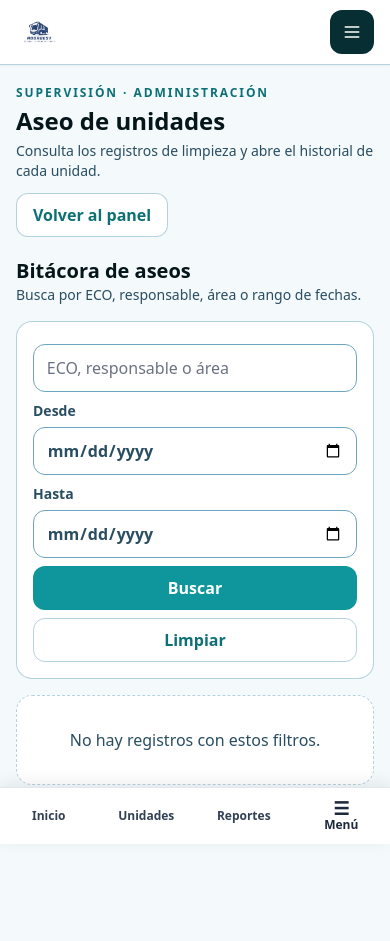
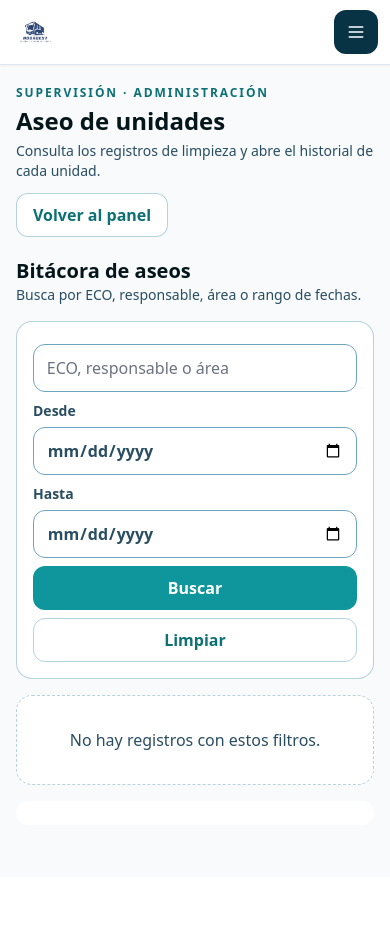
Before and after one commit to DI3G0180/RODAGEST, a Laravel app: page /aseos in a window 390 px wide. After the commit the page ends 785 px from the top, so only its background shows below. Run offline with Laravel 12, Linux system fonts and the light colour scheme; a user stored in the database is signed in; data comes from the database, SQL or seed files in the repository; data that the repository does not hold is empty; style sheets or scripts are compiled from the project's sources.

Commit message:
style: limpiar header admin, quitar barra inferior y mejorar responsividad APK

```diff
--- a/resources/views/dashboard/admin.blade.php
+++ b/resources/views/dashboard/admin.blade.php
@@ -1,4 +1,4 @@
-<section class="grid grid-cols-2 items-stretch gap-2.5 sm:gap-4 md:grid-cols-4">
+<section class="grid grid-cols-2 items-stretch gap-3 sm:gap-5 lg:grid-cols-4">
             @foreach([['Unidades',$kpis['unidades'],'Flota registrada'],['Empleados activos',$kpis['empleados'],'Personal vigente'],['Inspecciones de hoy',$kpis['inspeccionesHoy'],'Actividad de hoy'],['Aseos completados hoy',$kpis['aseosHoy'],'Servicios completados']] as [$label,$value,$context])
                 @php($metricUrl = match($label) { 'Unidades' => route('unidades.index', [], false), 'Empleados activos' => route('empleados.index', [], false), 'Inspecciones de hoy' => route('inspecciones.index', [], false), default => route('aseos.index', [], false) })
                 <a href="{{ $metricUrl }}" class="flex h-full min-h-36 flex-col justify-between rounded-2xl border border-[#6DA5C0]/50 border-t-4 border-t-[#0C7075] bg-white p-3 shadow-sm transition hover:shadow-md sm:min-h-40 sm:p-5"><div><p class="text-xs font-bold uppercase tracking-wider text-[#294D61]">{{ $label }}</p><p class="my-2 text-3xl font-extrabold text-[#05161A] sm:text-4xl">{{ $value }}</p></div><div class="flex items-center justify-between gap-2 border-t border-[#6DA5C0]/25 pt-2 text-xs text-[#294D61] sm:pt-3"><span>{{ $context }}</span><span class="shrink-0 font-bold text-[#0C7075]">Abrir →</span></div></a>
--- a/resources/views/dashboard/inspector.blade.php
+++ b/resources/views/dashboard/inspector.blade.php
@@ -1,2 +1,2 @@
-<section class="grid grid-cols-2 gap-2.5 sm:gap-4 md:grid-cols-3"><a href="{{ route('inspecciones.index', [], false) }}" class="metric"><div><span>Inspecciones de hoy</span><b>{{ $kpis['inspeccionesHoy'] }}</b></div><div class="metric-footer"><span>Actividad de hoy</span><span class="font-bold text-[#0C7075]">Ver →</span></div></a><a href="{{ route('inspecciones.index', ['estado'=>'pendiente'], false) }}" class="metric"><div><span>Pendientes</span><b>{{ $kpis['inspeccionesPendientes'] }}</b></div><div class="metric-footer"><span>Requieren seguimiento</span><span class="font-bold text-[#0C7075]">Ver →</span></div></a><a href="{{ route('inspecciones.index', ['prioridad'=>'critica'], false) }}" class="metric col-span-2 md:col-span-1"><div><span>Fallas críticas abiertas</span><b>{{ $kpis['inspeccionesCriticas'] }}</b></div><div class="metric-footer"><span>Prioridad inmediata</span><span class="font-bold text-[#0C7075]">Ver →</span></div></a></section>
+<section class="grid grid-cols-2 gap-3 sm:gap-5 lg:grid-cols-3"><a href="{{ route('inspecciones.index', [], false) }}" class="metric"><div><span>Inspecciones de hoy</span><b>{{ $kpis['inspeccionesHoy'] }}</b></div><div class="metric-footer"><span>Actividad de hoy</span><span class="font-bold text-[#0C7075]">Ver →</span></div></a><a href="{{ route('inspecciones.index', ['estado'=>'pendiente'], false) }}" class="metric"><div><span>Pendientes</span><b>{{ $kpis['inspeccionesPendientes'] }}</b></div><div class="metric-footer"><span>Requieren seguimiento</span><span class="font-bold text-[#0C7075]">Ver →</span></div></a><a href="{{ route('inspecciones.index', ['prioridad'=>'critica'], false) }}" class="metric col-span-2 lg:col-span-1"><div><span>Fallas críticas abiertas</span><b>{{ $kpis['inspeccionesCriticas'] }}</b></div><div class="metric-footer"><span>Prioridad inmediata</span><span class="font-bold text-[#0C7075]">Ver →</span></div></a></section>
         <details class="group rounded-2xl border border-[#6DA5C0]/50 bg-white p-4 sm:p-5"><summary class="flex min-h-11 cursor-pointer list-none items-center justify-between gap-3 font-bold"><span>Inspecciones recientes</span><span class="text-sm font-semibold text-[#0C7075] group-open:rotate-180">⌄</span></summary><div class="mt-3 grid grid-cols-1 gap-3 md:grid-cols-2 lg:grid-cols-3">@forelse($inspecciones as $inspeccion)<article class="min-w-0 rounded-xl border border-slate-200 p-3"><div class="flex items-start justify-between gap-2">@if($inspeccion->unidad)<a class="font-extrabold text-[#0C7075]" href="{{ route('unidades.show', [$inspeccion->unidad->id], false) }}">{{ $inspeccion->unidad->economico }}</a>@else<span class="font-extrabold">Unidad no disponible</span>@endif<span class="rounded-full bg-amber-100 px-2.5 py-1 text-xs font-bold text-amber-900">{{ ucfirst(str_replace('_',' ',$inspeccion->estado)) }}</span></div><p class="mt-2 text-sm font-semibold">{{ $inspeccion->tipo_dano }}</p><time class="mt-1 block text-xs text-[#294D61]">{{ $inspeccion->fecha_reporte?->format('d/m/Y H:i') }}</time></article>@empty<div class="rounded-xl bg-[#F4F9FB] p-4 text-sm text-[#294D61] md:col-span-2 lg:col-span-3">No hay inspecciones recientes.</div>@endforelse</div></details>
--- a/resources/views/dashboard/limpieza.blade.php
+++ b/resources/views/dashboard/limpieza.blade.php
@@ -1,4 +1,4 @@
-<section class="grid grid-cols-2 gap-2.5 sm:gap-4 md:grid-cols-3">
+<section class="grid grid-cols-2 gap-3 sm:gap-5 lg:grid-cols-3">
     <a href="#aseo-rapido" class="metric"><div><span>Aseos completados hoy</span><b>{{ $kpis['aseosHoy'] }}</b></div><div class="metric-footer"><span>Servicios completados</span><span class="font-bold text-[#0C7075]">Ver →</span></div></a>
     <a href="{{ route('aseos.index', [], false) }}" class="metric"><div><span>Pendientes o en proceso</span><b>{{ $kpis['aseosPendientes'] }}</b></div><div class="metric-footer"><span>Unidades por atender</span><span class="font-bold text-[#0C7075]">Ver →</span></div></a>
     <a href="{{ route('quejas.index', [], false) }}" class="metric"><div><span>Reportes por atender</span><b>{{ $kpis['reportesLimpiezaPendientes'] }}</b></div><div class="metric-footer"><span>Incidencias de limpieza</span><span class="font-bold text-[#0C7075]">Ver →</span></div></a>
--- a/resources/views/dashboard/operador.blade.php
+++ b/resources/views/dashboard/operador.blade.php
@@ -1,4 +1,4 @@
-<section class="grid grid-cols-2 gap-2.5 sm:gap-4 md:grid-cols-4">@if($unidadAsignada)<a href="{{ route('unidades.show', [$unidadAsignada->id], false) }}" class="metric"><div><span>Mi unidad</span><b>{{ $unidadAsignada->economico }}</b></div><div class="metric-footer"><span>Unidad asignada</span><span class="font-bold text-[#0C7075]">Abrir →</span></div></a>@else<article class="metric"><div><span>Mi unidad</span><b>—</b></div><p class="metric-footer">Unidad no asignada</p></article>@endif<a href="#turno-operador" class="metric"><div><span>Recorridos de hoy</span><b>{{ $kpis['recorridosHoy'] }}</b></div><div class="metric-footer"><span>Actividad de hoy</span><span class="font-bold text-[#0C7075]">Turno →</span></div></a><a href="{{ route('quejas.index', [], false) }}" class="metric"><div><span>Mis reportes</span><b>{{ $kpis['reportesOperador'] }}</b></div><div class="metric-footer"><span>Reportes registrados</span><span class="font-bold text-[#0C7075]">Ver →</span></div></a><a href="{{ route('quejas.index', ['estado'=>'pendiente'], false) }}" class="metric"><div><span>Reportes pendientes</span><b>{{ $kpis['reportesPendientesOperador'] }}</b></div><div class="metric-footer"><span>Requieren seguimiento</span><span class="font-bold text-[#0C7075]">Ver →</span></div></a></section>
+<section class="grid grid-cols-2 gap-3 sm:gap-5 lg:grid-cols-4">@if($unidadAsignada)<a href="{{ route('unidades.show', [$unidadAsignada->id], false) }}" class="metric"><div><span>Mi unidad</span><b>{{ $unidadAsignada->economico }}</b></div><div class="metric-footer"><span>Unidad asignada</span><span class="font-bold text-[#0C7075]">Abrir →</span></div></a>@else<article class="metric"><div><span>Mi unidad</span><b>—</b></div><p class="metric-footer">Unidad no asignada</p></article>@endif<a href="#turno-operador" class="metric"><div><span>Recorridos de hoy</span><b>{{ $kpis['recorridosHoy'] }}</b></div><div class="metric-footer"><span>Actividad de hoy</span><span class="font-bold text-[#0C7075]">Turno →</span></div></a><a href="{{ route('quejas.index', [], false) }}" class="metric"><div><span>Mis reportes</span><b>{{ $kpis['reportesOperador'] }}</b></div><div class="metric-footer"><span>Reportes registrados</span><span class="font-bold text-[#0C7075]">Ver →</span></div></a><a href="{{ route('quejas.index', ['estado'=>'pendiente'], false) }}" class="metric"><div><span>Reportes pendientes</span><b>{{ $kpis['reportesPendientesOperador'] }}</b></div><div class="metric-footer"><span>Requieren seguimiento</span><span class="font-bold text-[#0C7075]">Ver →</span></div></a></section>
         <section class="rounded-2xl border border-[#6DA5C0]/50 bg-white p-5 sm:p-6"><h2 class="font-bold">Mi unidad asignada</h2>@if($unidadAsignada)<div class="mt-3 grid grid-cols-2 gap-3">@foreach([['Económico',$unidadAsignada->economico],['Odómetro',$unidadAsignada->odometro]] as [$label,$value])<div class="rounded-xl bg-[#F4F9FB] p-3"><small class="text-[#294D61]">{{ $label }}</small><p class="font-bold text-[#0C7075]">{{ $value ?: '—' }}</p></div>@endforeach</div><a href="{{ route('unidades.show', [$unidadAsignada->id], false) }}" class="mt-4 inline-flex min-h-11 items-center rounded-lg bg-[#F4F9FB] px-4 font-bold text-[#0C7075]">Abrir ficha de la unidad →</a>@else<p class="mt-2 text-[#294D61]">No hay una unidad asignada.</p>@endif</section>
         <section id="turno-operador" class="rounded-2xl border border-[#6DA5C0]/50 bg-white p-5 sm:p-6">
             <div class="flex flex-wrap items-start justify-between gap-3">
--- a/resources/views/layouts/app.blade.php
+++ b/resources/views/layouts/app.blade.php
@@ -9,7 +9,7 @@
     @vite(['resources/css/app.css', 'resources/js/app.js'])
     <style>h1,h2{color:#05161A}thead{background:#072E33!important;color:#fff!important}thead th{color:#fff!important}</style>
 </head>
-<body class="min-h-screen overflow-x-hidden bg-[#F4F9FB] font-sans text-[#05161A] antialiased">
+<body class="min-h-screen overflow-x-hidden bg-[#F8FAFC] font-sans text-[#083344] antialiased">
     @include('partials.role-menu')
     @if(session('success') || session('error') || (session('status') && !in_array(session('status'), ['two-factor-enabled', 'two-factor-disabled', 'profile-updated', 'password-updated', 'verification-link-sent'], true)))
         <div class="mx-auto w-full max-w-7xl space-y-2 px-4 pt-3 sm:px-6" aria-live="polite">
@@ -18,7 +18,7 @@
             @if(session('error'))<div x-data="{ visible: true }" x-show="visible" x-transition.opacity x-init="setTimeout(() => visible = false, 6000)" class="flash-message rounded-xl border border-red-200 bg-red-50 p-3 text-sm font-medium text-red-800" role="alert">{{ session('error') }}</div>@endif
         </div>
     @endif
-    <main class="min-w-0 overflow-x-hidden pb-24 md:pb-8">@yield('content')</main>
+    <main class="min-w-0 overflow-x-hidden pb-8">@yield('content')</main>
     @auth
         @php
             $mobileUser = auth()->user();
@@ -32,41 +32,28 @@
             ];
             $mobileGroups = $mobileGroupsByRole[$mobileRole] ?? ['Operación principal' => [['Panel principal','dashboard']]];
             $mobileGroups['Cuenta y seguridad'] = [['Mi perfil','profile.edit'],['Seguridad 2FA','2fa.setup']];
-            $mobileShortcuts = match ($mobileRole) {
-                'admin' => [['Inicio','dashboard',null],['Unidades','unidades.index',null],['Reportes','reportes.index',null]],
-                'inspector' => [['Inicio','dashboard',null],['Inspección','inspecciones.create',null],['Quejas','quejas.index',null]],
-                'operador' => [['Inicio','dashboard',null],['Turno','dashboard','#turno-operador'],['Reportes','quejas.index',null]],
-                'limpieza' => [['Inicio','dashboard',null],['Aseo rápido','dashboard','#aseo-rapido'],['Quejas','quejas.index',null]],
-                default => [['Inicio','dashboard',null],['Módulo','dashboard',null],['Reportes','quejas.index',null]],
-            };
         @endphp
 
-        <div id="mobile-nav-drawer" x-data="{ open: false }" @mobile-menu-state.window="open = $event.detail.open" @keydown.escape.window="window.toggleMobileMenu(false)" class="hidden md:hidden" aria-hidden="true" style="display:none; position:fixed; inset:0; z-index:99999;">
+        <div id="mobile-nav-drawer" x-data="{ open: false }" @mobile-menu-state.window="open = $event.detail.open" @keydown.escape.window="window.toggleMobileMenu(false)" class="hidden lg:hidden" aria-hidden="true" style="display:none; position:fixed; inset:0; z-index:99999;">
             <div onclick="window.toggleMobileMenu(false)" aria-label="Cerrar menú" style="position:fixed; inset:0; background:rgba(0,0,0,0.6); z-index:1;"></div>
             <aside role="dialog" aria-modal="true" aria-labelledby="mobile-nav-title" style="position:fixed; top:0; right:0; bottom:0; width:280px; max-width:85vw; background:#ffffff; z-index:2; overflow-y:auto; box-shadow:-12px 0 32px rgba(0,0,0,.28); display:flex; flex-direction:column;">
-                <div style="background:#8B1E32; color:#fff; padding:20px;">
-                    <div class="flex items-start justify-between gap-3"><div class="min-w-0"><h2 id="mobile-nav-title" class="break-words text-lg font-extrabold text-white">{{ $mobileUser->name }}</h2><span class="mt-1 inline-flex rounded-full bg-white/15 px-3 py-1 text-xs font-bold uppercase text-white">{{ $mobileRoleLabels[$mobileRole] ?? $mobileRole }}</span></div><button type="button" onclick="window.toggleMobileMenu(false)" class="inline-flex min-h-11 shrink-0 items-center rounded-lg bg-white px-3 text-sm font-bold text-[#8B1E32]">✕ Cerrar</button></div>
+                <div style="background:#083344; color:#fff; padding:20px;">
+                    <div class="flex items-start justify-between gap-3"><div class="min-w-0"><h2 id="mobile-nav-title" class="break-words text-lg font-extrabold text-white">{{ $mobileUser->name }}</h2><span class="mt-1 inline-flex rounded-full bg-[#0E7490] px-3 py-1 text-xs font-bold uppercase text-white">{{ $mobileRoleLabels[$mobileRole] ?? $mobileRole }}</span></div><button type="button" onclick="window.toggleMobileMenu(false)" class="inline-flex min-h-11 shrink-0 items-center rounded-lg bg-white px-3 text-sm font-bold text-[#083344]">✕ Cerrar</button></div>
                 </div>
                 <div style="flex:1 1 auto; overflow-y:auto; padding:12px 0;">
                     @foreach($mobileGroups as $groupLabel => $items)
                         <section class="border-b border-slate-100 py-2"><h3 class="px-4 py-2 text-xs font-extrabold uppercase tracking-wide text-slate-500">{{ $groupLabel }}</h3>
                             @foreach($items as [$label,$routeName])
                                 @php($mobileActive = request()->routeIs($routeName) || request()->routeIs($routeName.'.*'))
-                                <a href="{{ route($routeName, [], false) }}" @if($mobileActive) aria-current="page" @endif onclick="window.toggleMobileMenu(false)" class="block border-l-4 px-4 py-3 text-base font-medium {{ $mobileActive ? 'border-[#8B1E32] bg-rose-50 font-bold text-[#8B1E32]' : 'border-transparent text-slate-800 hover:bg-slate-50' }}">{{ $label }}</a>
+                                <a href="{{ route($routeName, [], false) }}" @if($mobileActive) aria-current="page" @endif onclick="window.toggleMobileMenu(false)" class="block border-l-4 px-4 py-3 text-base font-medium {{ $mobileActive ? 'border-[#0E7490] bg-cyan-50 font-bold text-[#0E7490]' : 'border-transparent text-[#083344] hover:bg-slate-100' }}">{{ $label }}</a>
                             @endforeach
                         </section>
                     @endforeach
                 </div>
-                <form method="POST" action="{{ route('logout', [], false) }}" class="shrink-0 border-t border-slate-200 bg-white p-4">@csrf<button class="min-h-12 w-full rounded-xl bg-[#072E33] px-4 py-3 text-base font-bold text-white">Cerrar sesión</button></form>
+                <form method="POST" action="{{ route('logout', [], false) }}" class="shrink-0 border-t border-slate-200 bg-white p-4">@csrf<button class="min-h-12 w-full rounded-xl bg-[#083344] px-4 py-3 text-base font-bold text-white">Cerrar sesión</button></form>
             </aside>
         </div>
 
-        <nav aria-label="Accesos rápidos" class="fixed inset-x-0 bottom-0 z-[9990] grid grid-cols-4 border-t border-slate-200 bg-white pb-[env(safe-area-inset-bottom)] shadow-[0_-4px_16px_rgba(15,23,42,.08)] md:hidden" style="position:fixed; bottom:0; left:0; right:0; z-index:9990;">
-            @foreach($mobileShortcuts as [$label,$routeName,$anchor])
-                <a href="{{ route($routeName, [], false) }}{{ $anchor ?? '' }}" class="flex min-h-14 flex-col items-center justify-center px-1 py-2 text-center text-xs font-semibold text-slate-700 hover:bg-slate-50"><span class="max-w-full truncate">{{ $label }}</span></a>
-            @endforeach
-            <button type="button" onclick="window.toggleMobileMenu(true)" aria-controls="mobile-nav-drawer" class="flex min-h-14 flex-col items-center justify-center px-1 py-2 text-xs font-bold text-slate-800 hover:bg-slate-50"><span aria-hidden="true" class="text-lg leading-none">☰</span><span>Menú</span></button>
-        </nav>
     @endauth
     <script>
         window.toggleMobileMenu = function (forceState) {
--- a/resources/views/partials/role-menu.blade.php
+++ b/resources/views/partials/role-menu.blade.php
@@ -24,7 +24,11 @@
         $navigationGroups = $groupsByRole[$role] ?? ['Operación principal' => [['Panel principal', 'dashboard']]];
         $navigationGroups['Cuenta y seguridad'] = [['Mi perfil', 'profile.edit'], ['Seguridad 2FA', '2fa.setup']];
         $desktopItems = collect($navigationGroups)->flatten(1);
-        $desktopLabels = ['Panel principal' => 'Panel', 'Reportes operativos' => 'Reportes', 'Quejas e incidencias' => 'Quejas', 'Seguridad 2FA' => '2FA'];
+        $desktopLabels = [
+            'Panel principal' => 'Panel', 'Aseos / Limpieza' => 'Limpieza', 'Reportes operativos' => 'Reportes',
+            'Quejas e incidencias' => 'Quejas', 'Personal' => 'Personal', 'Papelera' => 'Papelera',
+            'Mi perfil' => 'Perfil', 'Seguridad 2FA' => 'Seguridad',
+        ];
         $menuIcons = [
             'dashboard' => 'M3 10.5 12 3l9 7.5M5 9v11h5v-6h4v6h5V9',
             'unidades.index' => 'M3 16V6a2 2 0 0 1 2-2h11l5 5v7h-2m-14 0H3m4 0h8m-8 4a2 2 0 1 0 0-4 2 2 0 0 0 0 4m10 0a2 2 0 1 0 0-4 2 2 0 0 0 0 4M16 4v5h5',
@@ -40,28 +44,28 @@
         ];
     @endphp
 
-    <div class="sticky top-0 z-30 border-b border-[#6DA5C0]/50 bg-white shadow-sm">
-        <header class="mx-auto flex h-16 max-w-[1600px] items-center justify-between gap-3 px-4">
-            <a href="{{ route('dashboard', [], false) }}" aria-label="RODAGEST, panel principal" class="flex min-w-0 shrink-0 items-center gap-2 md:w-44">
+    <div class="sticky top-0 z-40 border-b border-slate-200 bg-white/95 shadow-sm backdrop-blur">
+        <header class="mx-auto flex h-16 max-w-[1600px] items-center justify-between gap-2 px-3 sm:px-4">
+            <a href="{{ route('dashboard', [], false) }}" aria-label="RODAGEST, panel principal" class="flex min-w-0 shrink-0 items-center gap-2 lg:w-auto 2xl:w-44">
                 <img src="/images/logo-rodagest.png" alt="RODAGEST" class="h-9 w-auto max-w-40 object-contain [mix-blend-mode:multiply]">
-                <span class="hidden truncate text-sm font-semibold text-[#294D61] lg:inline">Gestión de Flotas</span>
+                <span class="hidden truncate text-sm font-semibold text-[#083344] 2xl:inline">Gestión de Flotas</span>
             </a>
 
-            <nav aria-label="Navegación principal" class="hidden min-w-0 flex-1 items-center justify-center gap-1 overflow-x-auto whitespace-nowrap px-2 [scrollbar-width:none] [&::-webkit-scrollbar]:hidden md:flex">
+            <nav aria-label="Navegación principal" class="hidden min-w-0 flex-1 items-center justify-center gap-0.5 whitespace-nowrap px-1 lg:flex">
                 @foreach($desktopItems as [$label, $routeName])
                     @php($active = request()->routeIs($routeName) || request()->routeIs($routeName . '.*'))
-                    <a href="{{ route($routeName, [], false) }}" title="{{ $label }}" @if($active) aria-current="page" @endif class="shrink-0 rounded-full px-2.5 py-2 text-xs font-semibold transition lg:px-3 lg:text-sm {{ $active ? 'bg-[#0C7075] text-white' : 'text-[#05161A] hover:bg-[#6DA5C0]/20' }}">
-                        <span class="lg:hidden">{{ $desktopLabels[$label] ?? $label }}</span><span class="hidden lg:inline">{{ $label }}</span>
+                    <a href="{{ route($routeName, [], false) }}" title="{{ $label }}" @if($active) aria-current="page" @endif class="shrink-0 rounded-full px-1.5 py-1.5 text-[11px] font-semibold transition xl:px-2 xl:text-xs 2xl:px-2.5 2xl:text-sm {{ $active ? 'bg-[#0E7490] text-white' : 'text-[#083344] hover:bg-cyan-50' }}">
+                        <span>{{ $desktopLabels[$label] ?? $label }}</span>
                     </a>
                 @endforeach
             </nav>
 
-            <div class="hidden shrink-0 items-center gap-3 md:flex">
-                <div class="max-w-40 text-right"><b class="block truncate text-sm text-[#05161A]">{{ $user->name }}</b><span class="text-[10px] font-bold uppercase tracking-wide text-[#0C7075]">{{ $roleLabels[$role] ?? $role }}</span></div>
-                <form method="POST" action="{{ route('logout', [], false) }}">@csrf<button class="min-h-10 rounded-xl bg-[#072E33] px-4 text-sm font-bold text-white transition hover:bg-[#05161A]">Salir</button></form>
+            <div class="hidden shrink-0 items-center gap-2 lg:flex xl:gap-3">
+                <div class="max-w-40 text-right"><b class="block truncate text-sm text-[#083344]">{{ $user->name }}</b><span class="text-[10px] font-bold uppercase tracking-wide text-[#0E7490]">{{ $roleLabels[$role] ?? $role }}</span></div>
+                <form method="POST" action="{{ route('logout', [], false) }}">@csrf<button class="min-h-10 rounded-xl bg-[#083344] px-3 text-xs font-bold text-white transition hover:bg-[#0E7490] xl:px-4 xl:text-sm">Salir</button></form>
             </div>
 
-            <button type="button" onclick="window.toggleMobileMenu(true)" aria-label="Abrir menú de navegación" aria-controls="mobile-nav-drawer" class="flex h-11 w-11 shrink-0 items-center justify-center rounded-xl bg-[#072E33] p-2.5 text-white transition hover:bg-[#05161A] focus:outline-none focus:ring-2 focus:ring-[#6DA5C0] md:hidden">
+            <button type="button" onclick="window.toggleMobileMenu(true)" aria-label="Abrir menú de navegación" aria-controls="mobile-nav-drawer" class="flex h-11 w-11 shrink-0 items-center justify-center rounded-xl bg-[#083344] p-2.5 text-white transition hover:bg-[#0E7490] focus:outline-none focus:ring-2 focus:ring-[#0E7490] lg:hidden">
                 <svg aria-hidden="true" class="h-5 w-5" fill="none" stroke="currentColor" viewBox="0 0 24 24"><path stroke-linecap="round" stroke-width="2" d="M4 6h16M4 12h16M4 18h16"/></svg>
             </button>
         </header>
```
Also changed, not shown: resources/views/dashboard.blade.php (+5 -11 lines).
